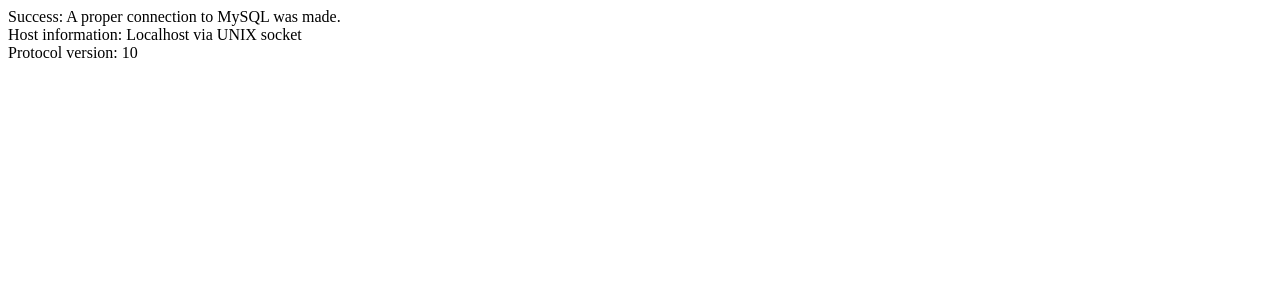
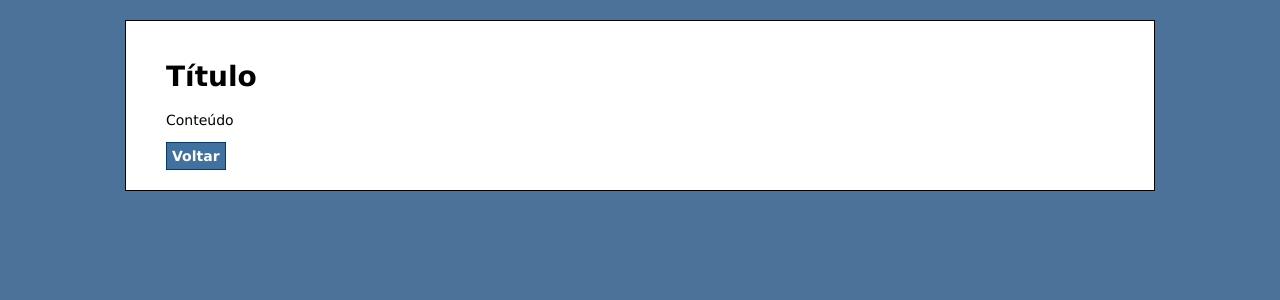
Before and after one commit to heitorzunta/alura-webapp, a PHP site: page /Artigo.php in a window 1280 px wide. Shown: the top 300 px of the page. Run offline with PHP 8.4, Linux system fonts and the light colour scheme.

Commit message:
criacao da pasta src e do artigo.php

```diff
--- a/Artigo.php
+++ b/Artigo.php
@@ -1,21 +1,24 @@
-<?php
+<!DOCTYPE html>
+<html lang="pt-br">
 
-require_once 'connection.php';
+<head>
+    <title>Meu Blog</title>
+    <meta charset="UTF-8">
+    <link rel="stylesheet" type="text/css" href="style.css">
+</head>
 
-class Artigo
-{
-    private mysqli $mysql;
+<body>
+    <div id="container">
+        <h1>
+            Título
+        </h1>
+        <p>
+            Conteúdo
+        </p>
+        <div>
+            <a class="botao botao-block" href="index.php">Voltar</a>
+        </div>
+    </div>
+</body>
 
-    public function __construct(mysqli $mysql)
-    {
-        $this->mysql = $mysql;
-    }
-
-    public function exibirTodos(): array
-    {
-        $consulta = 'SELECT id, titulo, conteudo FROM artigos';
-        $resultado = $this->mysql->query($consulta);
-        $artigos = $resultado->fetch_all(MYSQLI_ASSOC);
-        return $artigos;
-    }
-}
+</html>
--- a/connection.php
+++ b/connection.php
@@ -21,11 +21,9 @@ if ($mysql->connect_error) {
   exit();
 }
 
-echo 'Success: A proper connection to MySQL was made.';
-echo '<br>';
-echo 'Host information: '.$mysql->host_info;
-echo '<br>';
-echo 'Protocol version: '.$mysql->protocol_version;
-
-//$mysql->close();
+// echo 'Success: A proper connection to MySQL was made.';
+// echo '<br>';
+// echo 'Host information: '.$mysql->host_info;
+// echo '<br>';
+// echo 'Protocol version: '.$mysql->protocol_version;
 ?>
--- a/index.php
+++ b/index.php
@@ -1,8 +1,8 @@
 <?php
 require_once 'connection.php';
 
-include 'Artigo.php';
-$artigo = new Artigo($mysqli);
+include 'src/Artigo.php';
+$artigo = new Artigo($mysql);
 $artigos = $artigo->exibirTodos();
 
 ?>
```
Also changed, not shown: src/Artigo.php (added, +21 -0 lines).
